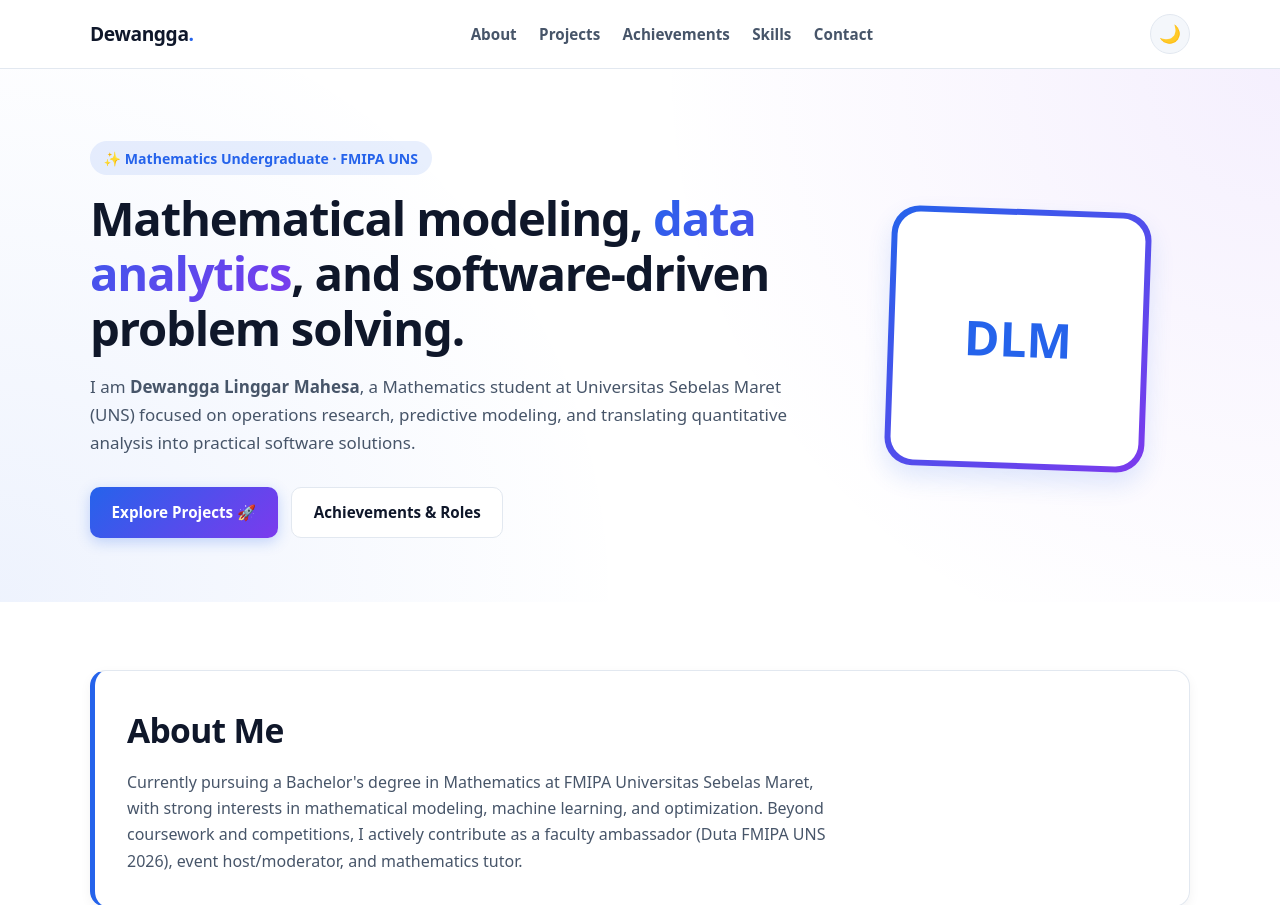
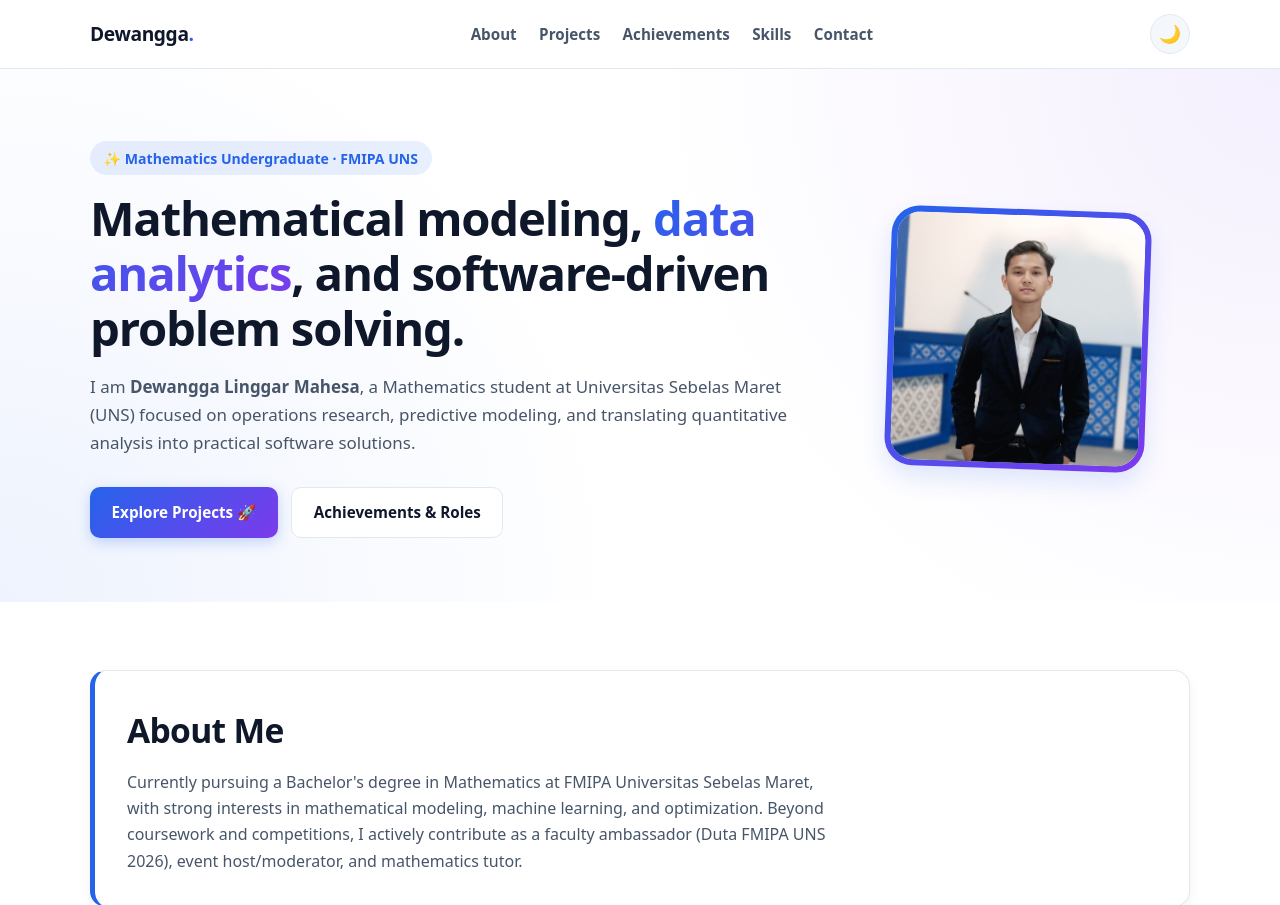
Before and after one commit to DewanggaLinggarMahesa7117/Portofolio-Web, a plain HTML site: page index.html in a window 1280 px wide. Shown: the top 905 px of the page. Drawn offline with Linux system fonts and the light colour scheme.

Commit message:
Add profile photo, project images, colorful theme, and interactive controls

```diff
--- a/index.html
+++ b/index.html
@@ -45,7 +45,7 @@
 
         <div class="hero-image-wrapper">
           <div class="profile-frame">
-            <img src="assets/profile.jpg" alt="Dewangga Linggar Mahesa" onerror="this.style.display='none'; this.nextElementSibling.style.display='flex';" />
+            <img src="assets/profile.jpeg" alt="Dewangga Linggar Mahesa" onerror="this.style.display='none'; this.nextElementSibling.style.display='flex';" />
             <div class="profile-fallback" style="display: none;">DLM</div>
           </div>
         </div>
```
